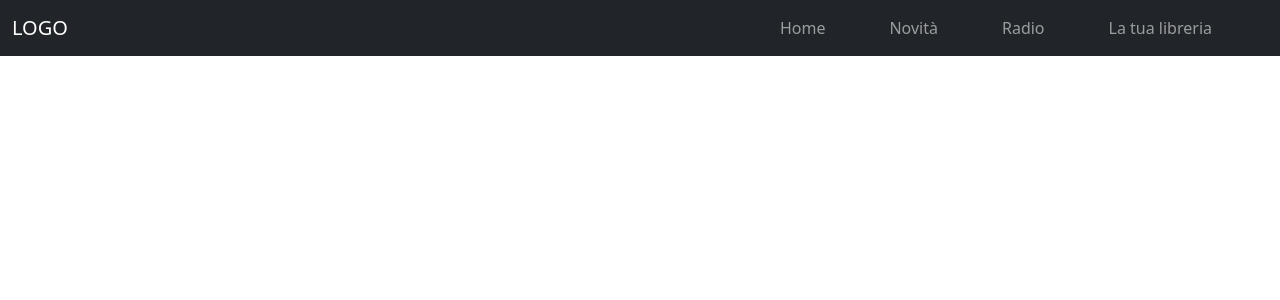
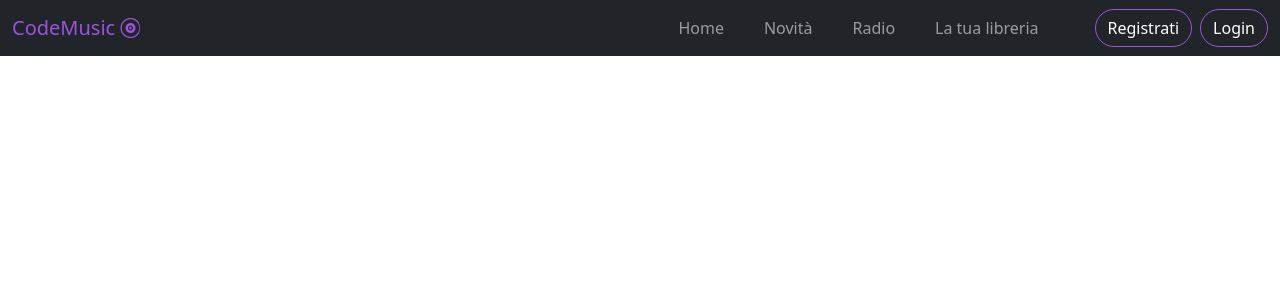
Before and after one commit to TheRedKardinal/Progetto-Settimana-11, a React (Vite) app: page / in a window 1280 px wide. Shown: the top 300 px of the page. Built offline with nearby package versions, Linux system fonts and the light colour scheme.

Commit message:
Navbar stilizzata meglio

```diff
--- a/package.json
+++ b/package.json
@@ -12,6 +12,7 @@
   "dependencies": {
     "@reduxjs/toolkit": "^2.12.0",
     "bootstrap": "^5.3.8",
+    "bootstrap-icons": "^1.13.1",
     "react": "^19.2.7",
     "react-bootstrap": "^2.10.10",
     "react-dom": "^19.2.7",
--- a/src/App.css
+++ b/src/App.css
@@ -0,0 +1,49 @@
+/* ***** HEADER ***** */
+header {
+  .logo {
+    padding: 0;
+    border-radius: 20px;
+    position: relative;
+    overflow: hidden;
+    color: rgb(154, 84, 223);
+    &::before {
+      content: "";
+      position: absolute;
+      top: 0;
+      left: -40%;
+      width: 20%;
+      height: 100%;
+      background: linear-gradient(
+        120deg,
+        rgba(255, 255, 255, 0) 0%,
+        rgba(255, 255, 255, 0.25) 50%,
+        rgba(255, 255, 255, 0) 100%
+      );
+      transform: skewX(-20deg);
+    }
+    &:hover {
+      color: rgb(154, 84, 223);
+    }
+    &:hover::before {
+      animation: shine 0.75s ease-in-out;
+    }
+  }
+  .navbar .btn {
+    background: none;
+    border-radius: 20px;
+    transition: background-color 0.3s ease-in-out;
+    border: 1px solid rgb(154, 84, 223);
+    &:hover {
+      background-color: rgb(154, 84, 223);
+    }
+  }
+}
+
+@keyframes shine {
+  0% {
+    left: -75%;
+  }
+  100% {
+    left: 125%;
+  }
+}
--- a/src/components/MyNavbar.jsx
+++ b/src/components/MyNavbar.jsx
@@ -1,17 +1,23 @@
-import { Navbar, Container, Nav } from "react-bootstrap";
+import { Navbar, Container, Nav, Button } from "react-bootstrap";
 
 function MyNavbar() {
   return (
     <Navbar bg="dark" variant="dark" expand="md">
       <Container fluid>
-        <Navbar.Brand href="#">LOGO</Navbar.Brand>
-        <Navbar.Toggle aria-controls="header-navbar" />
-        <Navbar.Collapse id="header-navbar">
-          <Nav className="ms-auto me-5 d-flex justify-content-between gap-5">
+        <Navbar.Brand href="#" className="logo">
+          CodeMusic <i class="bi bi-vinyl"></i>
+        </Navbar.Brand>
+        <Navbar.Toggle aria-controls="hamburger-navbar" />
+        <Navbar.Collapse id="hamburger-navbar">
+          <Nav className="ms-auto me-5 d-flex justify-content-between gap-4">
             <Nav.Link href="#">Home</Nav.Link>
             <Nav.Link href="#">Novità</Nav.Link>
             <Nav.Link href="#">Radio</Nav.Link>
             <Nav.Link href="#">La tua libreria</Nav.Link>
+          </Nav>
+          <Nav className="d-flex gap-2">
+            <Button>Registrati</Button>
+            <Button>Login</Button>
           </Nav>
         </Navbar.Collapse>
       </Container>
--- a/src/main.jsx
+++ b/src/main.jsx
@@ -1,6 +1,7 @@
 import { StrictMode } from "react";
 import { createRoot } from "react-dom/client";
 import "bootstrap/dist/css/bootstrap.min.css";
+import "bootstrap-icons/font/bootstrap-icons.css";
 import "./index.css";
 import App from "./App.jsx";
 
```
Also changed, not shown: 1 other file (tests, documents, lock files or other folders).
